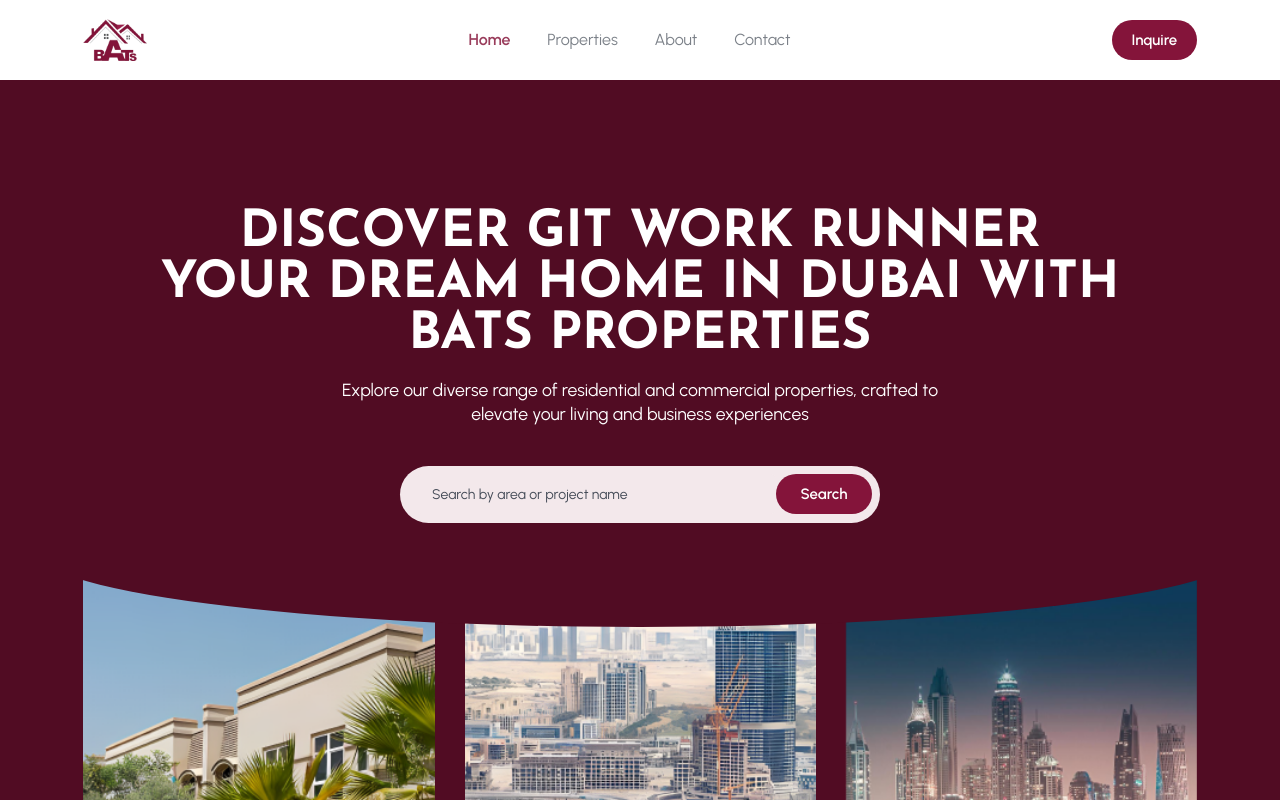
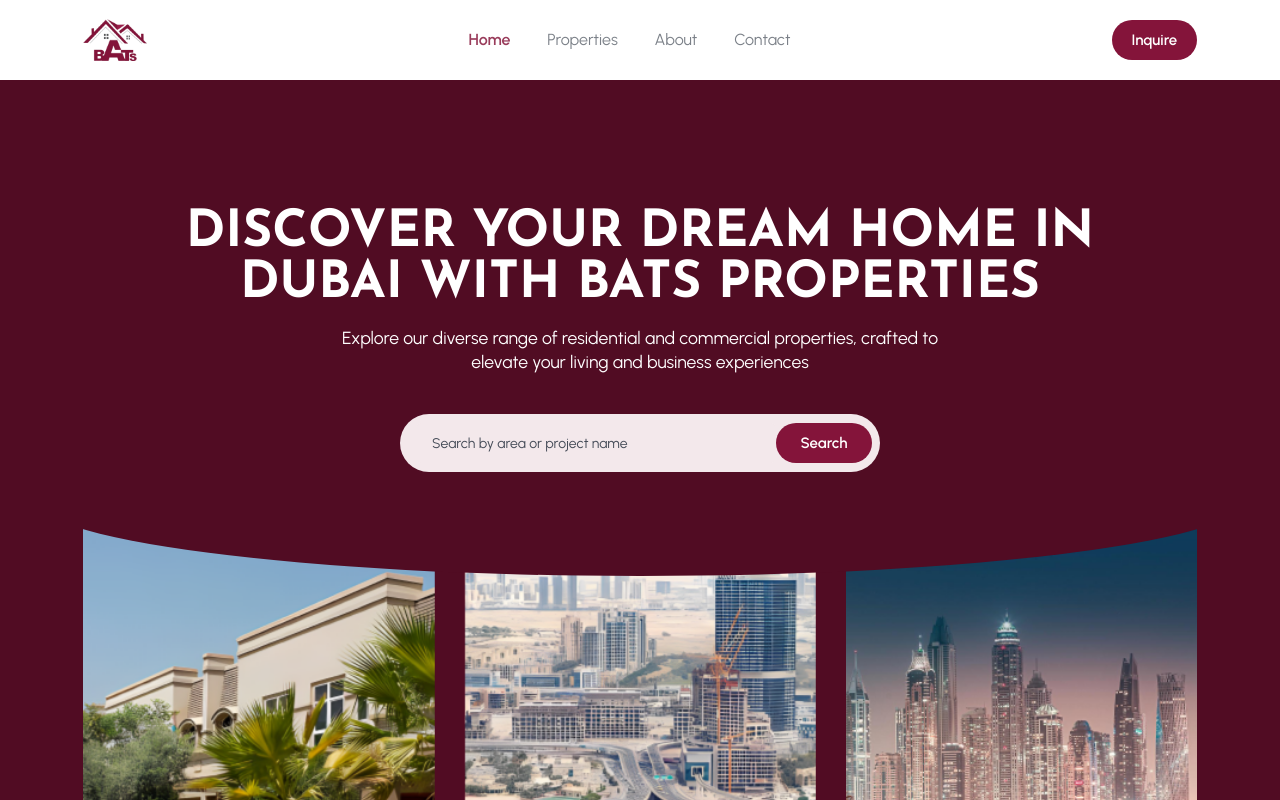
Before and after one commit to ayodeji1167/landing-page, a Next.js app: page / in a window 1280 px wide. Shown: the top 800 px of the page. Built offline with nearby package versions, Linux system fonts and the light colour scheme.

Commit message:
removed git test for hero section

```diff
--- a/src/components/HomePage/Hero/Hero.tsx
+++ b/src/components/HomePage/Hero/Hero.tsx
@@ -27,7 +27,7 @@
             fontFamily={'heading'}
             maxW={'60rem'}
           >
-            {`Discover GIT WORK RUNNER Your Dream Home in Dubai with BATs Properties`}{' '}
+            {`Discover Your Dream Home in Dubai with BATs Properties`}{' '}
           </Text>
           <Text
             lineHeight={{ base: '1rem', md: '1.5rem' }}
```
